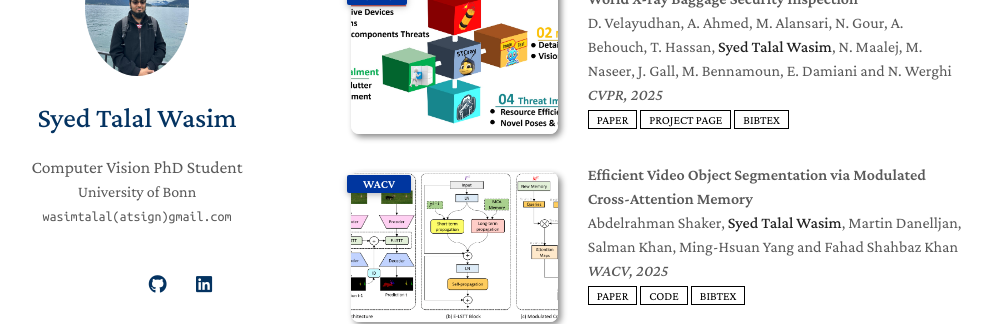
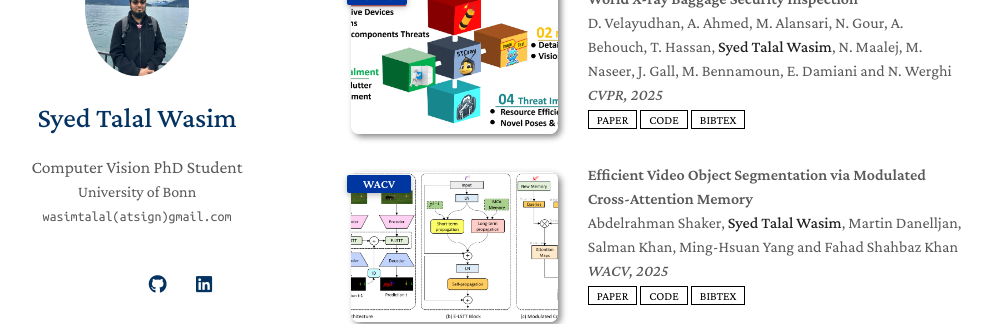
Before and after one commit to TalalWasim/talalwasim.github.io, a Jekyll site: the page built from index.md, in a window 1280 px wide and 900 px high, scrolled down 1738 px. Shown: the part 147-471 px from the top of the window, without its empty margins (139-1135 px from the left). Built offline with Jekyll 4.4.1, drawn with Linux system fonts in a browser that asks for light colours; nearby versions of some CDN libraries; a style sheet for code colours, icons or effects is not loaded; our own code applies the rules of GitHub Pages for plain Markdown files.

Commit message:
update publications

```diff
--- a/_includes/publications.md
+++ b/_includes/publications.md
@@ -180,7 +180,7 @@
     <div class="periodical"><em>CVPR, 2025</em></div>
     <div class="links">
       <a href="https://arxiv.org/abs/2504.02823" class="btn btn-sm z-depth-0" role="button" target="_blank" style="font-size:12px;">PAPER</a>
-      <a href="https://divs1159.github.io/STING-BEE/" class="btn btn-sm z-depth-0" role="button" target="_blank" style="font-size:12px;">PROJECT PAGE</a>
+      <a href="https://github.com/Divs1159/STING-BEE" class="btn btn-sm z-depth-0" role="button" target="_blank" style="font-size:12px;">CODE</a>
       <button class="btn btn-sm z-depth-0 bibtex-btn" onclick="showBibtex('bibtex-sting')" style="font-size:12px;">BIBTEX</button>
     </div>
     <div id="bibtex-sting" class="bibtex-popup">
```
